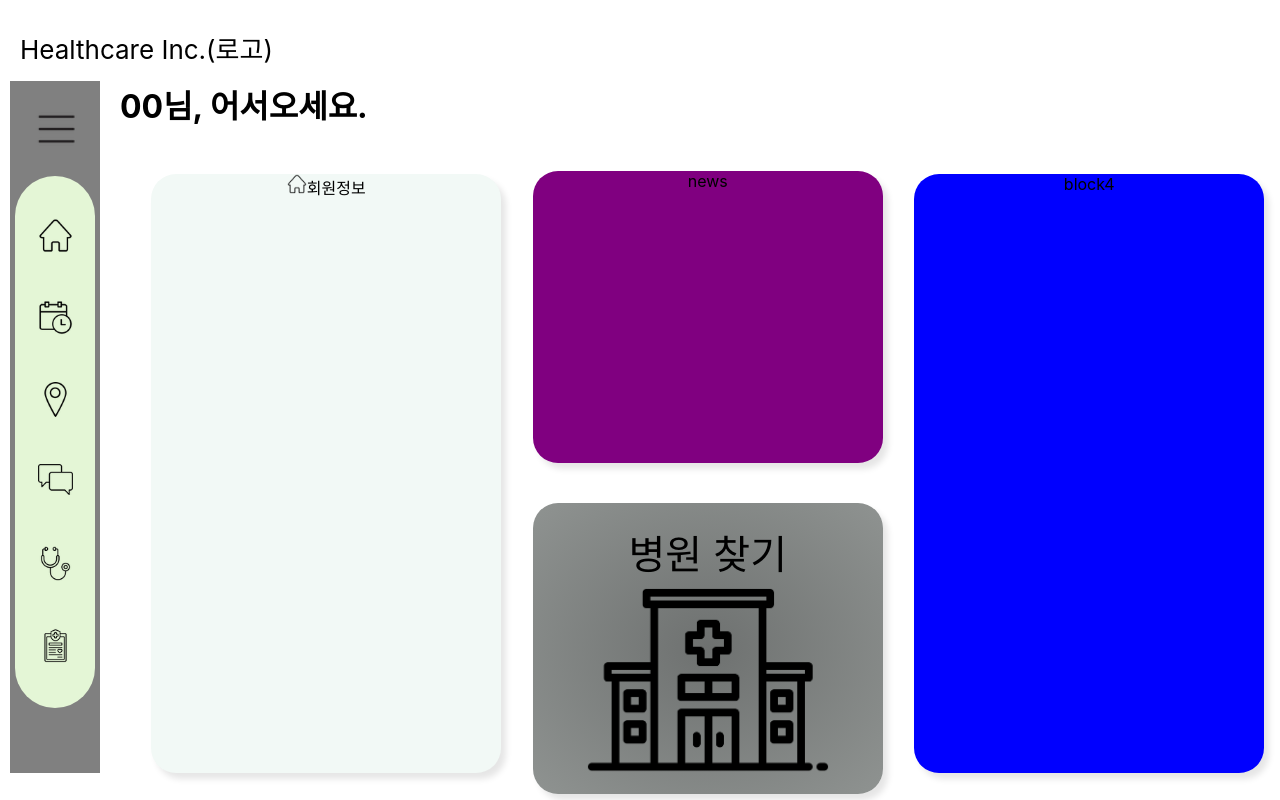
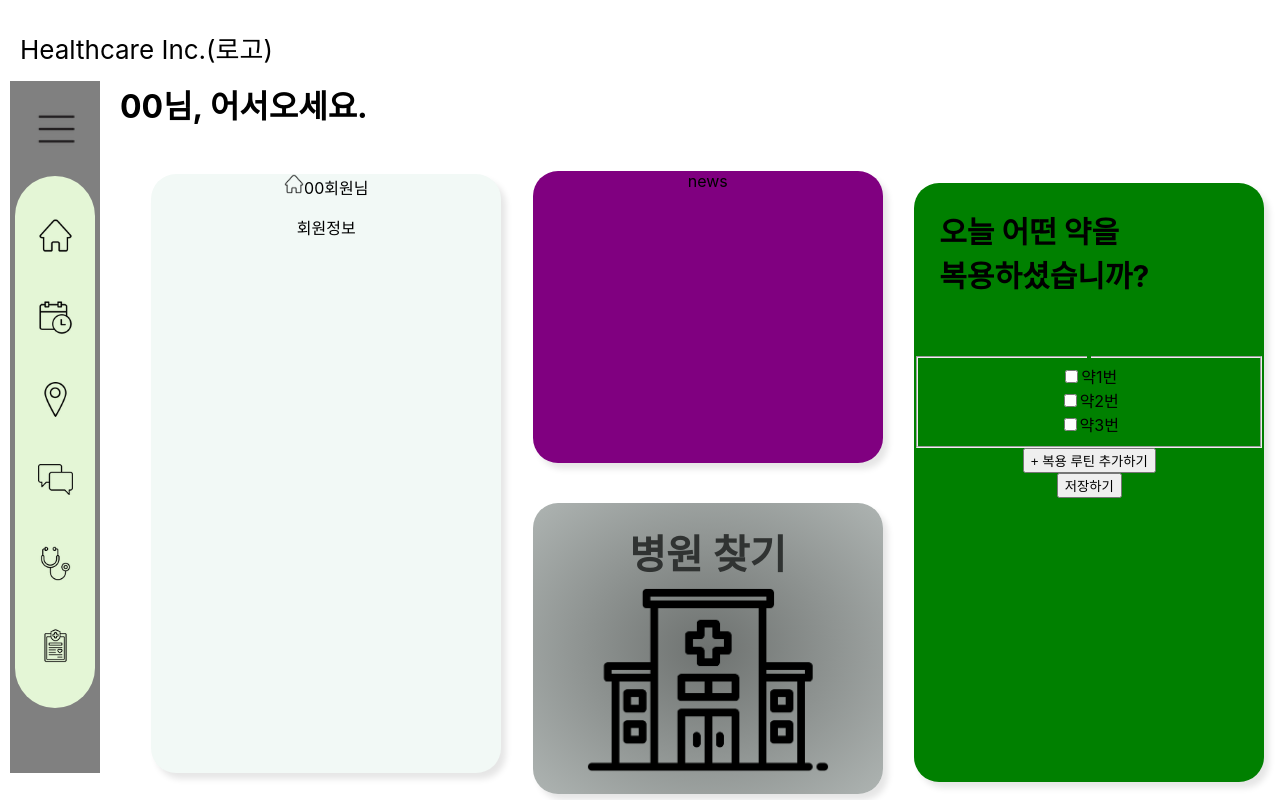
Before and after one commit to minzero31/codeit-2024-summer-project, a React (Create React App) app: page / in a window 1280 px wide. Built offline with nearby package versions, Linux system fonts and the light colour scheme.

Commit message:
메인페이지 수정(block3, 4 수정)

```diff
--- a/src/components/Home.css
+++ b/src/components/Home.css
@@ -59,18 +59,26 @@ section:hover {
 }
 
 .block3 {
-    background: radial-gradient(#6E7170, #8F9391);
+    background: radial-gradient(#6E7270, #AEB4B2);
     height: 46%;
 }
 #b3txt {
     padding: 20px 0px 0px;
     font-size: 40px;
+    font-weight: 600;
+    color: #303332;
+    font-family: cursive;
 }
 #hosPic {
     margin-top: 5px;
 }
 
 .block4 {
-    background-color: blue;
+    background-color: green;
     height: 95%;
 }
+h2 {
+    font-size: 30px;
+    text-align: left;
+    padding: 25px 25px 35px;
+}
--- a/src/components/Home.js
+++ b/src/components/Home.js
@@ -13,7 +13,9 @@ const Home = () => {
             </div>
             <div className='para1'>
                 <section className='block1'>
-                    <p><img id='usrImg' src="images/home2_icon.png" alt="Home" />회원정보</p>
+                    <p><img id='usrImg' src="images/home2_icon.png" alt="Home" />00회원님</p>
+                    <p>회원정보</p>
+
                 </section>
             </div>
             <div className='para2'>
@@ -25,7 +27,27 @@ const Home = () => {
                 </section>
             </div>
             <div className='para3'>
-                <section className='block4'><p>block4</p></section>
+                <section className='block4'>
+                    <h2>오늘 어떤 약을<br/>복용하셨습니까?</h2>
+                    <fieldset>
+                        <legend></legend>
+                        <div>
+                            <input type='checkbox' id='med1' name='복용약 종류' value='1번 약(입력되는 값?)' />
+                            <label for='med1'>약1번</label>
+                        </div>
+                        <div>
+                            <input type='checkbox' id='med2' name='복용약 종류' value='2번 약(입력되는 값?)' />
+                            <label for='med2'>약2번</label>
+                        </div>
+                        <div>
+                            <input type='checkbox' id='med3' name='복용약 종류' value='3번 약(입력되는 값?)' />
+                            <label for='med3'>약3번</label>
+                        </div>
+                    </fieldset>
+                    <button>+ 복용 루틴 추가하기</button>
+                    <br />
+                    <button>저장하기</button>
+                </section>
             </div>
         </main>
     </>
```
Also changed, not shown: src/components/Menubar.js (line endings or trailing spaces).
